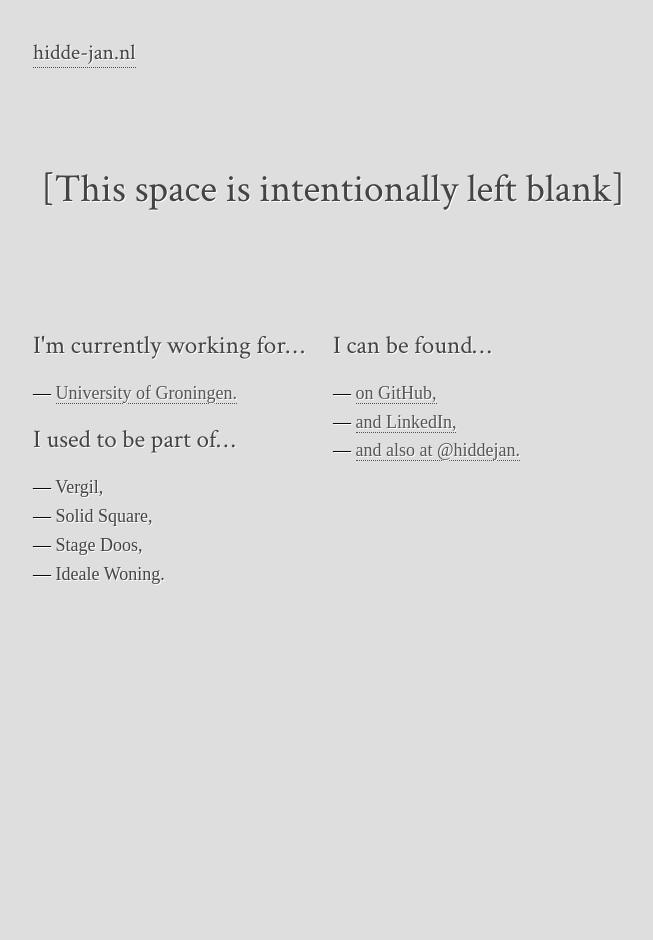
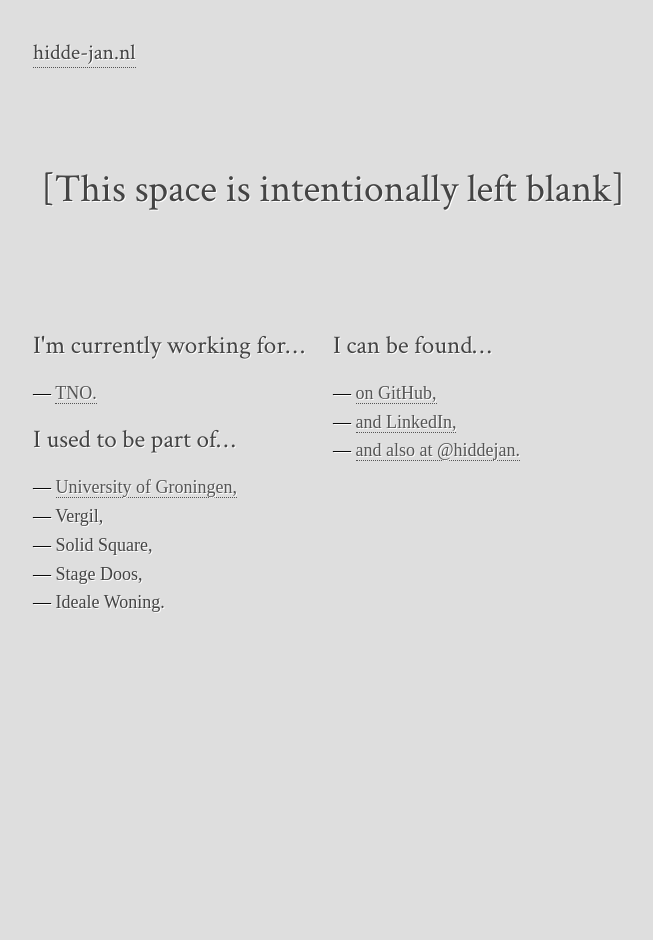
Before and after one commit to hidde-jan/hidde-jan.github.io, a Jekyll site: the page built from index.html, in a window 1280 px wide. Shown: the whole page, without its empty margins (307-960 px from the left). Built offline with Jekyll 4.4.1, drawn with Linux system fonts in a browser that asks for light colours.

Commit message:
Update index.html

```diff
--- a/index.html
+++ b/index.html
@@ -8,15 +8,20 @@
   <div class="grid">
     <h2>I'm currently working for&hellip;</h2>
     <ul id="projects">
-      <li id="rug">
-        <a href="http://www.rug.nl/">
-          University of Groningen.
+      <li id="tno">
+        <a href="http://www.tno.nl/">
+          TNO.
         </a>
       </li>
     </ul>
 
     <h2>I used to be part of&hellip;</h2>
     <ul id="old_projects">
+      <li id="rug">
+        <a href="http://www.rug.nl/">
+          University of Groningen,
+        </a>
+      </li>
       <li id="vergil">
           Vergil,
       </li>
```
